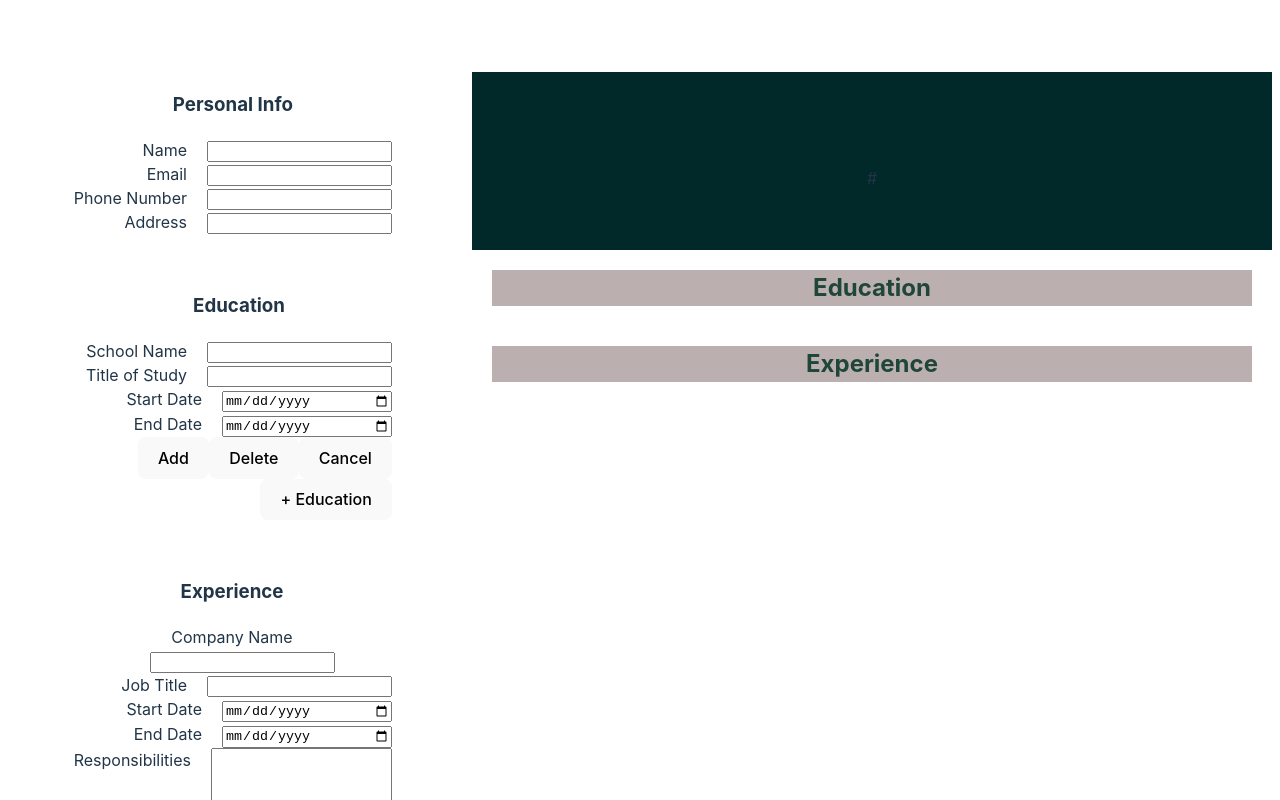
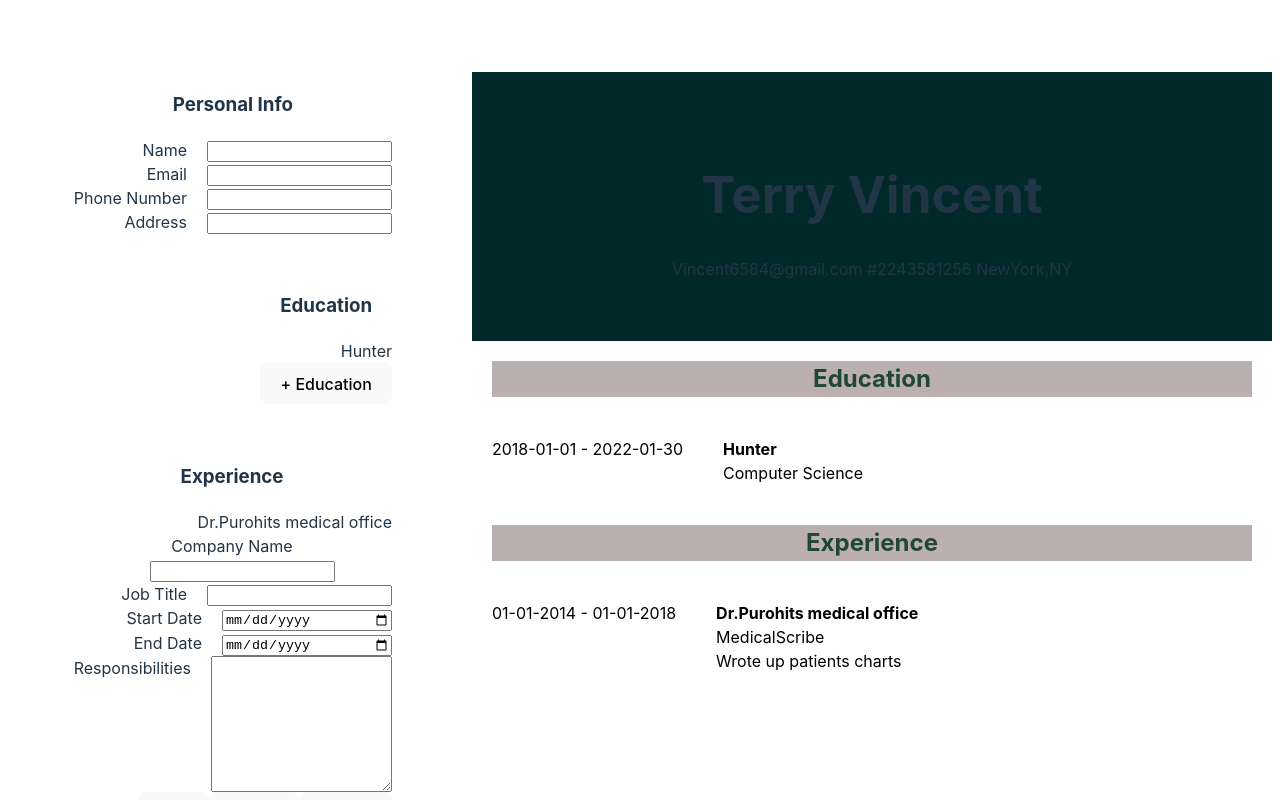
Before and after one commit to Vishnu-Krishnakumar/cvApp, a React (Vite) app: page / in a window 1280 px wide. Shown: the top 800 px of the page. Built offline with nearby package versions, Linux system fonts and the light colour scheme.

Commit message:
added more logic and functionality to add and remove education

```diff
--- a/src/App.css
+++ b/src/App.css
@@ -53,7 +53,6 @@ textarea{
 #resumeEducation{
   display: flex;
   text-align: start;
-
   color: black;
   margin: 20px;
 }
@@ -61,13 +60,16 @@ textarea{
   margin-right:20px;
 }
 .resumeExperience{
-
+  display: flex;
   text-align: start;
   color: black;
   margin: 20px;
 }
 .resumeExperience div{
   margin-right:20px;
+}
+#responsibilities{
+  white-space: pre-wrap;
 }
 .logo {
   height: 6em;
--- a/src/App.jsx
+++ b/src/App.jsx
@@ -1,4 +1,4 @@
-import { useState } from 'react'
+import { useEffect, useState } from 'react'
 import reactLogo from './assets/react.svg'
 import viteLogo from '/vite.svg'
 import './App.css'
@@ -6,12 +6,17 @@ import { Section } from './components/section'
 import { Resume } from './components/resume'
 import { Button } from './components/button'
 import { Education } from './components/education'
+import { test } from './components/test'
+import { EducationView } from './components/educationView'
+import { ExperienceView } from './components/experienceView'
 function App() {
+  let testApp = test();
   const [personal, setPersonal] = useState({name:'',email:'',phoneNumber:'',address:''});
-  const [education, setEducation] = useState({schoolName:'',degreeName:'',startDate:'',endDate:''})
-  const [experience,setExperience] = useState({companyName:'Dr.Purohit medical office',jobTitle:'MedicalScribe',startDate:'01-01-2014',endDate:'01-01-2018',responsibilities:'Wrote up patients charts'});
-  let [resumeEducation, setResume] = useState ([])
-  let [resumeExperience, setResumeEx] = useState([])
+  const [education, setEducation] = useState({schoolName:'',degreeName:'',startDate:'',endDate:'',id:0})
+  const [experience,setExperience] = useState({companyName:'',jobTitle:'',startDate:'',endDate:'',responsibilities:''});
+  const [isVisible, setIsVisible] = useState(false)
+  const [resumeEducation, setResume] = useState ([testApp.education])
+  const [resumeExperience, setResumeEx] = useState([testApp.experience])
   let experiences = [];
   let allEducation = [];
 
@@ -32,14 +37,50 @@ function App() {
 
   function add(e){
     if(e.target.id === "addEd"){
-      allEducation.push(education);
-      setResume([...resumeEducation, education] );
+      let deepEducation = JSON.parse(JSON.stringify(education));
+      if(deepEducation.id === undefined) deepEducation.id = 0;
+      else deepEducation.id += 1;
+      setResume([...resumeEducation, deepEducation] );
+      let index = 0;
     }
     else{
+      let deepResume = JSON.parse(JSON.stringify(experience));
+      if(deepResume.id === undefined) deepResume.id = 0;
+      else deepResume.id += 1;
       setResumeEx([...resumeExperience,experience])
     }
+  }
 
+  function view(e){
+    let key = e.target.id;
+    setEducation(resumeEducation[e.target.id]);
   }
+
+  function remove(){
+    resumeEducation.splice(education.id,1);
+    let index = 0;
+    resumeEducation.map((e)=>{
+      e.id = index++;
+    })
+    setEducation({});
+  }
+
+  function initial(){
+    useEffect(()=>{
+      setPersonal(testApp.personal);
+    },[])
+    return
+  }
+
+  function hide(){
+    setIsVisible(!isVisible)
+  }
+
+  function hideAndClick(e){
+    if(!isVisible) hide();
+    view(e);
+  }
+  initial();
 
   return (
     <div className = "content">
@@ -53,19 +94,32 @@ function App() {
       </div>
       <div className ="info" id ="educationInfo">
         <h3>Education</h3>
-        <Section title = "School Name" idName = "schoolName" changeFunction = {educationHandler}/>
-        <Section title = "Title of Study" idName = "degreeName" changeFunction = {educationHandler}/>
-        <Section title = "Start Date" inputType = "date" idName = "startDate" changeFunction = {educationHandler}/>
-        <Section title = "End Date" inputType = "date"  idName = "endDate" changeFunction = {educationHandler}/>
         <div>
-          <Button text ="Add" idName = "addEd" click = {add}></Button>
-          <Button text ="Delete" idName = "delete"></Button>
-          <Button text ="Cancel" idName = "cancel"></Button>
+          <EducationView school = {resumeEducation} click = {hideAndClick}/>
         </div>
-        <Button text ="+ Education" className = "addEducation"></Button>
+        {isVisible &&
+        <>
+          <Section title = "School Name" idName = "schoolName" changeFunction = {educationHandler} value ={education.schoolName}/>
+          <Section title = "Title of Study" idName = "degreeName" changeFunction = {educationHandler} value ={education.degreeName} />
+          <Section title = "Start Date" inputType = "date" idName = "startDate" changeFunction = {educationHandler} value ={education.startDate}/>
+          <Section title = "End Date" inputType = "date"  idName = "endDate" changeFunction = {educationHandler} value ={education.endDate}/>
+        </>
+        }
+        {isVisible &&
+          <div>
+            <Button text ="Add" idName = "addEd" click = {add}></Button>
+            <Button text ="Delete" idName = "delete" click ={remove}></Button>
+            <Button text ="Cancel" idName = "cancel" click ={hide}></Button>
+            <Button text ="Edit" idName = "edit" ></Button>
+          </div>
+        }
+        {!isVisible &&
+          <Button text ="+ Education" className = "addEducation" click ={hide}></Button>
+        }
       </div>
       <div className ="info" id ="experienceInfo">
         <h3>Experience</h3>
+        <ExperienceView job = {resumeExperience} />
         <Section title = "Company Name" idName = "companyName" changeFunction = {experienceHandler}/>
         <Section title = "Job Title" idName = "jobTitle" changeFunction = {experienceHandler}/>
         <Section title = "Start Date" inputType = "date" idName = "startDate" changeFunction = {experienceHandler}/>
--- /dev/null
+++ b/src/components/educationView.jsx
@@ -0,0 +1,10 @@
+export function EducationView({school,click}){
+  let index = 0;
+  return (
+  <div>
+    {school.map((resumes)=>(
+    <div id = {index++} onClick={click} >{resumes.schoolName}</div>
+    ))}
+  </div>
+)
+}
--- /dev/null
+++ b/src/components/experienceView.jsx
@@ -0,0 +1,10 @@
+export function ExperienceView({job,click}){
+    let index = 0;
+    return (
+    <div>
+      {job.map((resumes)=>(
+      <div id = {index++} onClick={click} >{resumes.companyName}</div>
+      ))}
+    </div>
+  )
+  }
--- a/src/components/input.jsx
+++ b/src/components/input.jsx
@@ -1,5 +1,5 @@
-export function Input({formType = "text", idName,changeFunction}){
+export function Input({formType = "text", idName,changeFunction,inputValue}){
 
-    return <input id = {idName} type = {formType} onChange ={changeFunction}></input>
+    return <input id = {idName} type = {formType} onChange ={changeFunction} value = {inputValue}></input>
 
   }
--- a/src/components/resume.jsx
+++ b/src/components/resume.jsx
@@ -37,7 +37,7 @@ export function Resume({cv,experience,education} ){
           <div>
             <div><b>{resumes.companyName}</b></div>
             <div>{resumes.jobTitle}</div>
-            <div>{resumes.responsibilities}</div>
+            <div id = "responsibilities">{resumes.responsibilities}</div>
           </div>
         </div>
       ))}
--- a/src/components/section.jsx
+++ b/src/components/section.jsx
@@ -1,5 +1,5 @@
 import { Input } from "./input"
-export function Section({title, inputType,idName,changeFunction}){
+export function Section({title, inputType,idName,changeFunction,value}){
     if(inputType === 'textArea'){
       return (
         <div>
@@ -12,6 +12,6 @@ export function Section({title, inputType,idName,changeFunction}){
     return <div>
               <label>
                 {title}
-                <Input formType={inputType} idName={idName} changeFunction={changeFunction}/></label>
+                <Input formType={inputType} idName={idName} changeFunction={changeFunction} inputValue={value}/></label>
            </div>
   }
--- /dev/null
+++ b/src/components/test.jsx
@@ -0,0 +1,11 @@
+//////Test resume to initialize
+
+let test = () => {
+    let personal = {name:'Terry Vincent',email:'Vincent6584@gmail.com',phoneNumber:'2243581256',address:'NewYork,NY'}
+    let education = {schoolName:'Hunter',degreeName:'Computer Science',startDate:'2018-01-01',endDate:'2022-01-30',id:0}
+    let experience = {companyName:'Dr.Purohits medical office',jobTitle:'MedicalScribe',startDate:'01-01-2014',endDate:'01-01-2018',responsibilities:'Wrote up patients charts'}
+    return {personal,education,experience}
+}
+
+
+export{test}
```
